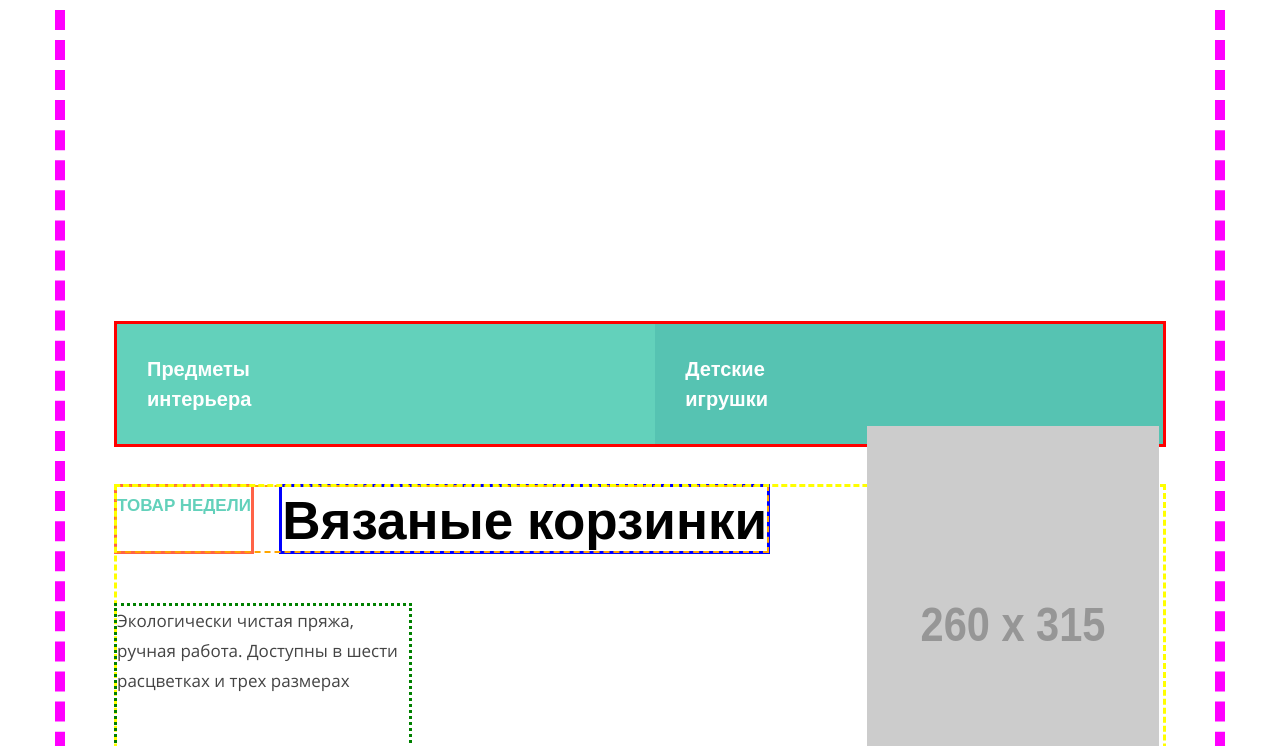
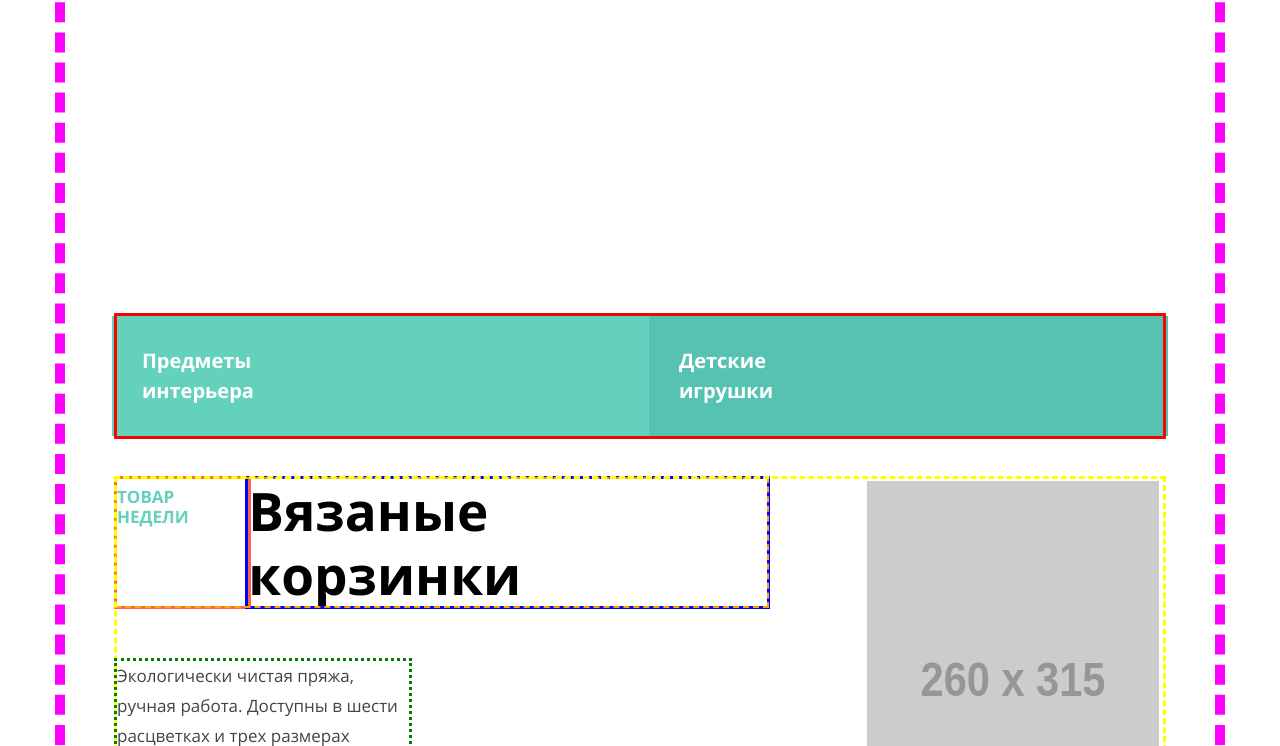
Before and after one commit to LiubovKleimenova/894043-mishka-16, a website: page source/index.html in a window 1280 px wide. Shown: the part 428-1174 px from the top of the page. Drawn offline with nearby package versions, Linux system fonts and the light colour scheme; files that its build step writes are made by us from their sources; placeholder pictures from the web are drawn by us; files whose address does not match are found by name.

Commit message:
added normalize.css

```diff
--- a/source/index.html
+++ b/source/index.html
@@ -4,7 +4,7 @@
     <meta charset="utf-8">
     <meta name="viewport" content="width=device-width,initial-scale=1">
     <title>Интернет-магазин Mishka</title>
-    <link href="https://fonts.googleapis.com/css?family=Open+Sans:400,700" rel="stylesheet">
+    <link rel="stylesheet" href="css/normalize.css">
     <link rel="stylesheet" href="css/style.css">
   </head>
   <body>
--- a/source/sass/general.scss
+++ b/source/sass/general.scss
@@ -2,10 +2,18 @@
   font-family: "Open Sans";
   src:
     url("../fonts/opensans.woff") format("woff"),
-    url("../fonts/opensans.woff2") format("woff2"),
+    url("../fonts/opensans.woff2") format("woff2");
+    font-weight: normal;
+}
+
+@font-face {
+  font-family: "Open Sans";
+  src:
     url("../fonts/opensansbold.woff") format("woff"),
     url("../fonts/opensansbold.woff2") format("woff2");
+    font-weight: bold;
 }
+
 
 html {
   font-family: "Open Sans", "Arial", sans-serif;
```
Also changed, not shown: source/catalog.html (+1 -1 lines), source/order-form.html (+1 -1 lines).
